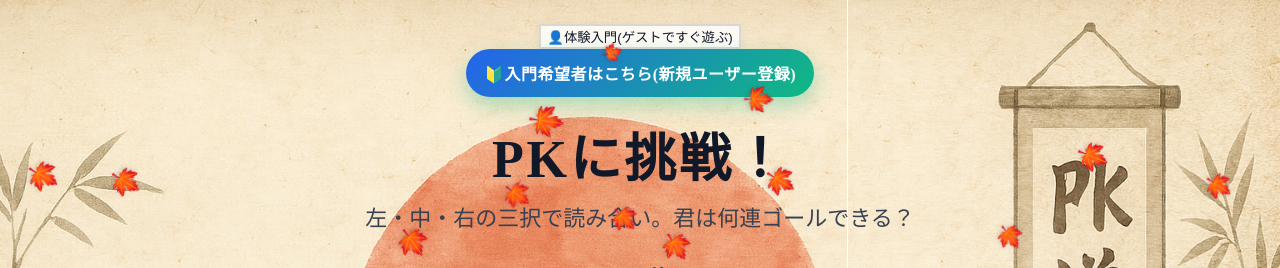
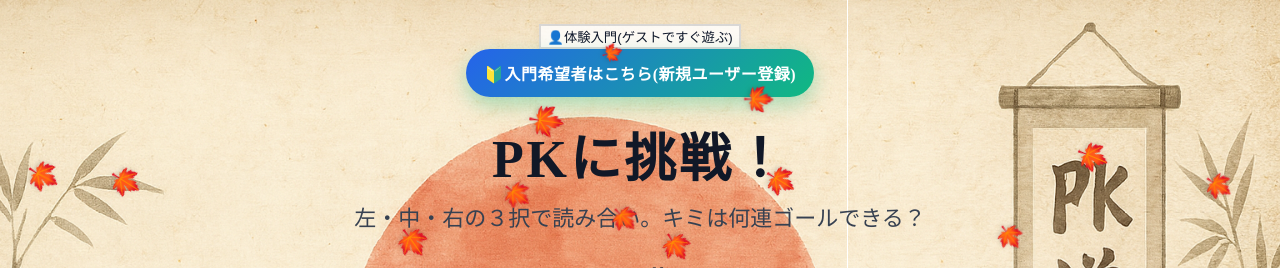
Before and after one commit to HOPEhanchan/pkdojo, a Rails app: page / in a window 1280 px wide. Shown: the top 268 px of the page. Run offline with Rails 7, Linux system fonts and the light colour scheme; some libraries are stand-ins or nearby versions; some web fonts are replaced.

Commit message:
fix/assets + indexの文言修正

```diff
--- a/app/views/games/index.html.erb
+++ b/app/views/games/index.html.erb
@@ -8,7 +8,7 @@
 <div id="falling-leaves" class="falling-layer" aria-hidden="true"></div>
 <div class="hero">
   <div class="hero-title">PKに挑戦！</div>
-  <div class="hero-sub">左・中・右の三択で読み合い。君は何連ゴールできる？</div>
+  <div class="hero-sub">左・中・右の３択で読み合い。キミは何連ゴールできる？</div>
 </div>
 
 <p class="kick-prompt">どこに蹴る？</p>
@@ -33,5 +33,5 @@
 
 <div class="pk-mini-stats">
   <span>ゴール率 <%= @stats[:rate] %>%<%= @stats[:streak] %></span>
-  <%= link_to "▶ 戦績一覧を見る", stats_games_path, class: "pk-mini-stats__link" %>
+  <%= link_to "▶ 戦績一覧へ", stats_games_path, class: "pk-mini-stats__link" %>
 </div>
```
